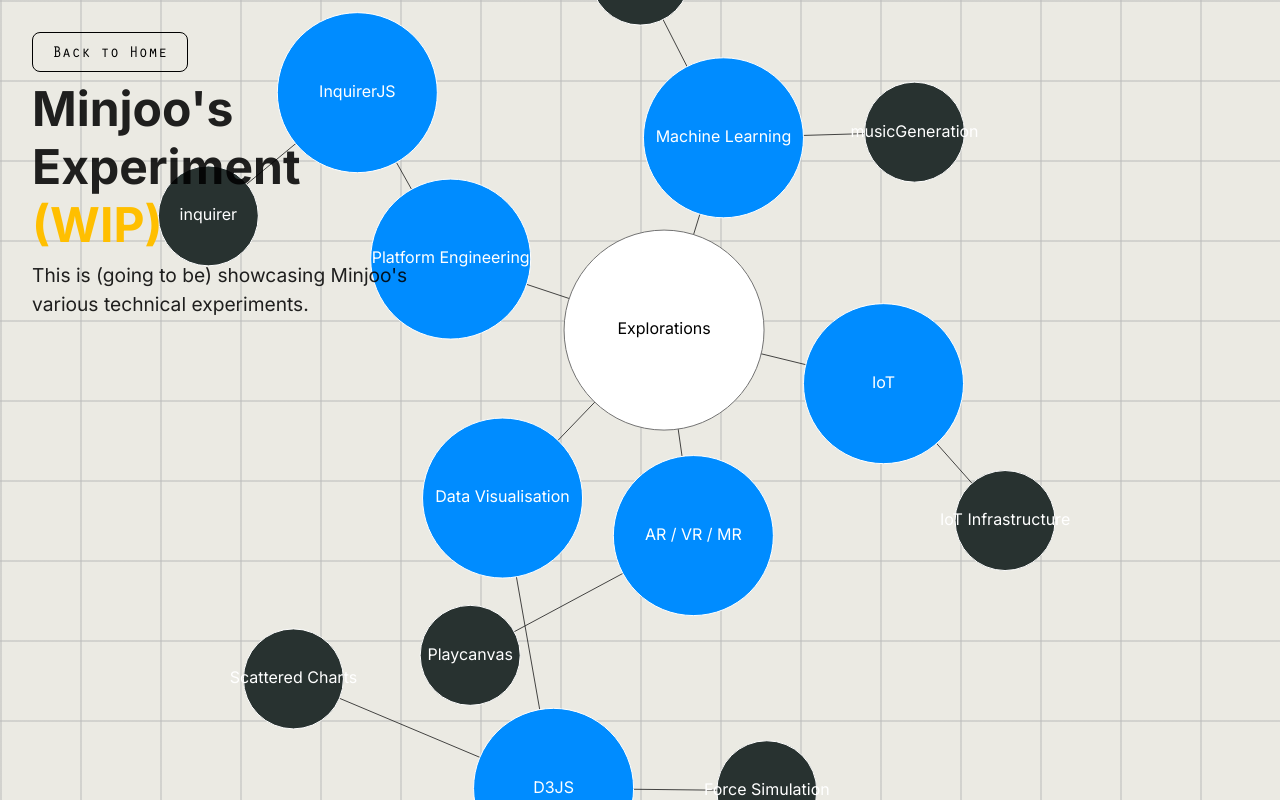
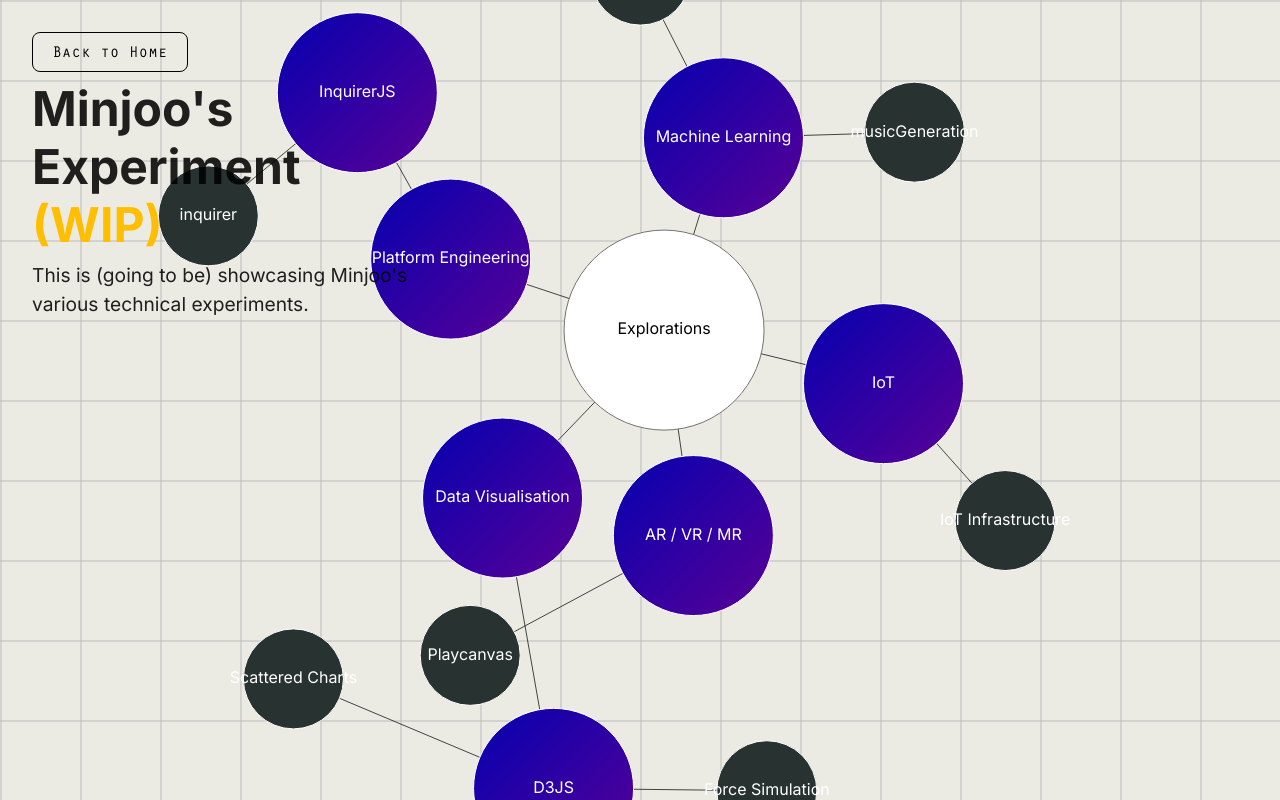
Before and after one commit to mj-life-is-once/experiments, a Next.js app: page / in a window 1280 px wide. Built offline with nearby package versions, Linux system fonts and the light colour scheme.

Commit message:
color code

```diff
--- a/src/app/globals.css
+++ b/src/app/globals.css
@@ -42,7 +42,7 @@ a {
 }
 
 circle:hover {
-  fill: #ffbf00;
+  fill: var(--highlight_color_1);
 }
 
 button {
--- a/src/components/_ui/TreeNav.tsx
+++ b/src/components/_ui/TreeNav.tsx
@@ -90,7 +90,7 @@ const TreeNav = ({ data }: { data: TreeNode }) => {
             } else {
               console.log("leaf node: ", d.data.path);
               //navigate
-              router.push(`/blog${d.data.path}`);
+              //router.push(`/blog${d.data.path}`);
             }
 
             d._children = null;
@@ -132,6 +132,10 @@ const TreeNav = ({ data }: { data: TreeNode }) => {
         }`}
         className={c.svgComponent}
       >
+        <linearGradient id="highlight-gradient" x2="1" y2="1">
+          <stop offset="0%" stop-color="#0401b0" />
+          <stop offset="100%" stop-color="#5a0096" />
+        </linearGradient>
         <g
           ref={linesRef}
           style={{ stroke: "#1a1a1a", strokeOpacity: 0.8, strokeWidth: "1px" }}
@@ -146,11 +150,12 @@ const TreeNav = ({ data }: { data: TreeNode }) => {
             />
           ))}
         </g>
+
         <g ref={nodesRef} style={{ fill: "#283230", stroke: "#fff" }}>
           {nodes.map((node, index) => {
             const fillCircleColor = (node: any) => {
               if (node.parent === null) return "#ffffff";
-              if (node.children) return "#008cff";
+              if (node.children) return "url(#highlight-gradient)";
             };
 
             const radius = (node: any) => {
```
